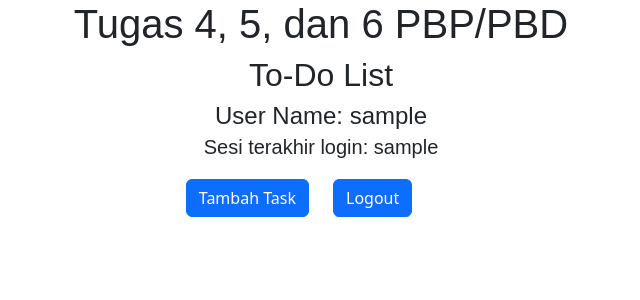
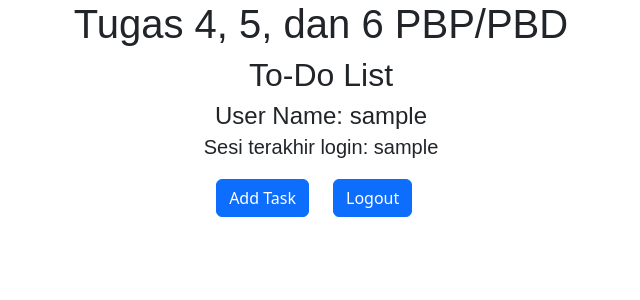
Before and after one commit to AndiRaihan/tugas-2-pbp, a Django app: template todolist/templates/todolist.html in a window 1280 px wide. Shown: the top 300 px of the page, without its empty margins (319-959 px from the left). Run offline with Django 4.2, Linux system fonts and the light colour scheme; the template is opened without the code that fills it: most values are stand-ins (such as "Sample title", 1, 10 or a date in 2020).

Commit message:
Fixed Typo

```diff
--- a/todolist/templates/todolist.html
+++ b/todolist/templates/todolist.html
@@ -171,7 +171,7 @@
     <div class="row justify-content-center">
         <div class="col d-flex justify-content-end">
             <button class="btn btn-primary" style="text-align: center;" data-bs-toggle="modal"
-                data-bs-target="#modalTambahTask">Tambah Task</button>
+                data-bs-target="#modalTambahTask">Add Task</button>
         </div>
         <div class="col d-flex justify-content-start">
             <button class="btn btn-primary" style="text-align: center;"><a style="color:white; text-decoration:none"
@@ -183,7 +183,7 @@
     <div class="modal-dialog modal-dialog-centered modal-dialog-scrollable">
         <div class="modal-content">
             <div class="modal-header">
-                <h1 class="modal-title fs-5" id="modalTambahTaskLabel">Tambah Task</h1>
+                <h1 class="modal-title fs-5" id="modalTambahTaskLabel">Add Task</h1>
                 <button type="button" class="btn-close" data-bs-dismiss="modal" aria-label="Close"
                     onclick="resetForm();"></button>
             </div>
```
